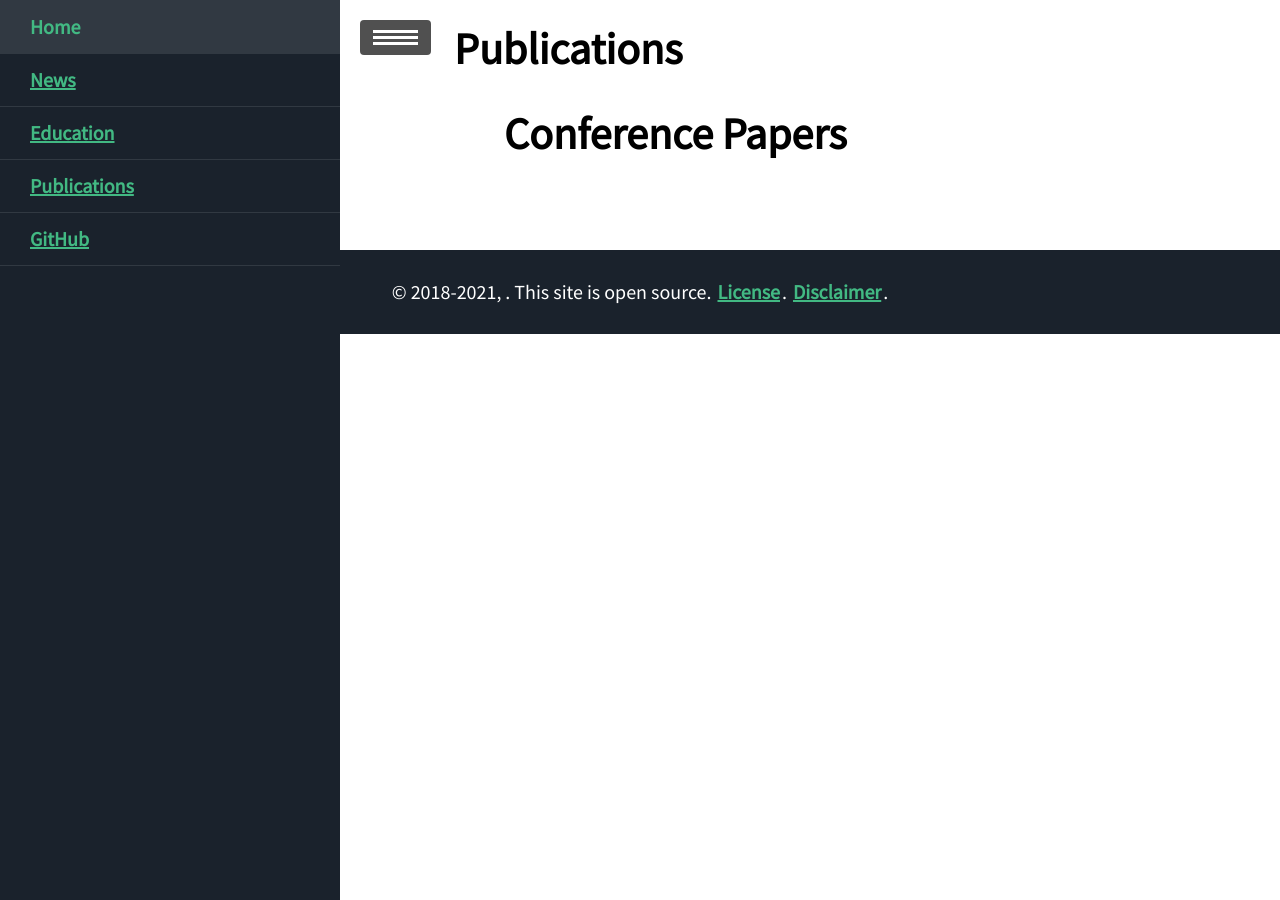
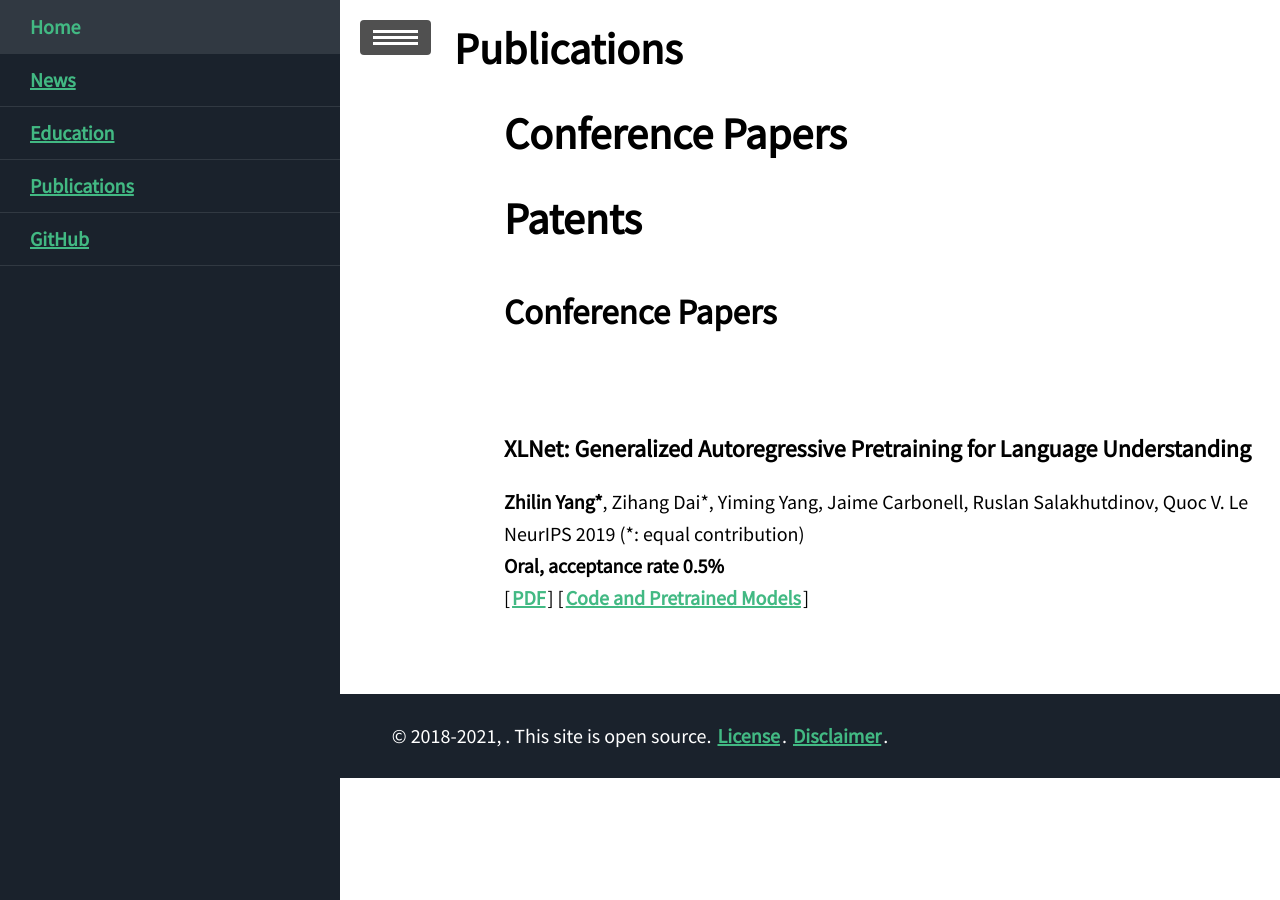
Before and after one commit to MacLLL/MacLLL.github.io, a Jekyll site: the page built from blog/tags.html, in a window 1280 px wide. Built offline with Jekyll 4.4.1, drawn with Linux system fonts in a browser that asks for light colours; nearby versions of some CDN libraries.

Commit message:
Update tags.html

```diff
--- a/blog/tags.html
+++ b/blog/tags.html
@@ -7,4 +7,39 @@ title: Publications
 
 <div class="container">
   <h1>Conference Papers</h1>
+
+
+
+  <h1>Patents</h1>
+
 </div>
+
+<section id="pub" class="bg-light-gray">
+        <div class="container">
+            <div class="row">
+                <div class="col-lg-12 text-center">
+                    <h2 class="section-heading">Conference Papers</h2>
+                    <br> <br>
+                </div>
+            </div>
+
+            <div class="row" id="seq">
+                <div class="col-lg-12">
+                    <h4 class="text-muted">XLNet: Generalized Autoregressive Pretraining for Language Understanding</h4>
+                </div>
+                <div class="col-md-12 text-muted">
+                    <b>Zhilin Yang*</b>, Zihang Dai*, Yiming Yang, Jaime Carbonell, Ruslan Salakhutdinov, Quoc V. Le
+                </div>
+                <div class="col-md-12 text-muted">
+                    NeurIPS 2019  (*: equal contribution)
+                </div>
+                <div class="col-md-12 text-muted">
+                    <b>Oral, acceptance rate 0.5%</b>
+                </div>
+                <div class="col-md-12">
+                    [<a target="_blank" href="https://arxiv.org/abs/1906.08237">PDF</a>] [<a target="_blank" href="https://github.com/zihangdai/xlnet">Code and Pretrained Models</a>]
+                </div>
+            </div>
+
+          </div>
+</section>
```
